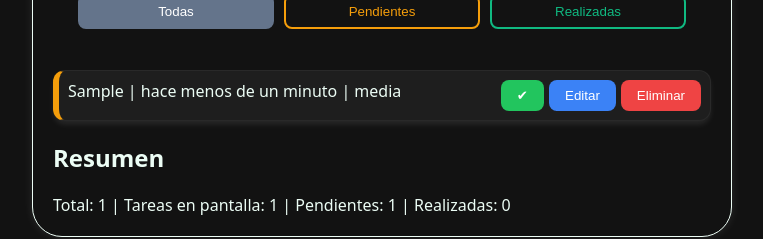
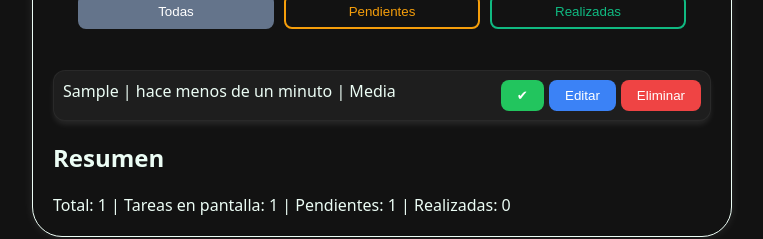
Before and after one commit to Hacid30/task-manager-REACT, a React (Vite) app: page / in a window 1280 px wide. Both pictures are taken after typing "Sample" into the empty fields and a click on the button "Agregar". Shown: the part 537-776 px from the top of the page, without its empty margins (258-1021 px from the left). Built offline with nearby package versions, Linux system fonts and the light colour scheme.

Commit message:
refactor: migrate components to TypeScript and fix types

```diff
--- a/src/App.jsx
+++ b/src/App.tsx
@@ -1,3 +1,6 @@
+import { Task } from "./types";
+import { Filters } from "./components/Browse";
+import { ModalType } from "./components/TaskModal";
 import { useState, useEffect, useRef, useMemo } from "react";
 import { useTasks } from "./hooks/useTasks";
 import TaskForm from "./components/TaskForm";
@@ -12,7 +15,7 @@ function App() {
   // -- States and Hooks --
   const { tasks, addTask, deleteTask, toggleTask, updateTask, deleteTasks, reorderTasks } = useTasks();
 
-  const [ filters, setFilters ] = useState({
+  const [ filters, setFilters ] = useState <Filters>({
     status: 'all',
     search: '',
     dateSort: '',
@@ -20,14 +23,14 @@ function App() {
   });
 
   const [ isDarkMode, setIsDarkMode ] = useState(false);
-  const [ taskToEdit, setTaskToEdit ] = useState(null);
+  const [ taskToEdit, setTaskToEdit ] = useState <Task | null>(null);
   const [ isModalOpen, setIsModalOpen ] = useState(false);
-  const [ modalType, setModalType ] = useState('');
+  const [ modalType, setModalType ] = useState<ModalType>('');
   const [isDeletingAll, setIsDeletingAll] = useState(false);
-  const formRef = useRef(null);
+  const formRef = useRef <HTMLDivElement | null > (null);
 
   // ==== Handlers and Logic ====
-  const handleAddTask = (text, priority) => {
+  const handleAddTask = (text: string, priority: Task['priority']) => {
     addTask(text, priority);
     setIsModalOpen(true);
     setModalType('success');
@@ -40,7 +43,7 @@ function App() {
     }, 400);
   };
 
-  const handleFilterChange = (key, value) => {
+  const handleFilterChange = (key: keyof typeof filters, value: string) => {
     setFilters(prev => ({
       ...prev,
       [key]: value
@@ -139,7 +142,7 @@ function App() {
         allTasksCount={tasks}
         filters={filters}
         taskActions={taskActions}
-        onOpenEdit={(task) => {
+        onOpenEdit={(task: Task) => {
           setTaskToEdit(task);
           setIsModalOpen(true);
           setModalType('editing');
--- a/src/components/Browse.tsx
+++ b/src/components/Browse.tsx
@@ -1,7 +1,9 @@
+import { ModalType } from "./TaskModal";
 import "../App.css";
 
 export interface Filters {
     status: 'all' | 'pending' | 'completed';
+    search: string;
     dateSort: "" | "recent" | "oldest";
     priority: "" | "high" | "medium" | "low";
 }
@@ -13,10 +15,10 @@ export interface TaskActions {
 interface BrowseProps {
     tasks: number;
     filters: Filters;
-    onFilterChange: (key: string, value: string) => void;
+    onFilterChange: (key: keyof Filters, value: string) => void;
     taskActions: TaskActions;
     setIsModalOpen: (isOpen: boolean) => void;
-    modalType: (type: string) => void;
+    modalType: (type: ModalType) => void;
     isDeletingAll: (isDeleting: boolean) => void;
 }
 
--- a/src/components/TaskForm.tsx
+++ b/src/components/TaskForm.tsx
@@ -1,12 +1,13 @@
+import { Task } from "../types";
 import React, { useState } from "react";
 
 interface TaskFormProps {
-    onAddTask: (inputValue: string, priority: string) => void;
+    onAddTask: (inputValue: string, priority: Task['priority']) => void;
 }
 
 function TaskForm({ onAddTask }: TaskFormProps) {
     const [ inputValue, setInputValue ] = useState('');
-    const [ priority, setPriority ] = useState('media');
+    const [ priority, setPriority ] = useState < Task['priority']>('medium');
     const [ hasError, setHasError] = useState(false);
 
     const handSubmit = (e: React.FormEvent) => {
@@ -18,7 +19,7 @@ function TaskForm({ onAddTask }: TaskFormProps) {
 
         onAddTask(inputValue, priority);
         setInputValue('');
-        setPriority('media');
+        setPriority('medium');
         setHasError(false);
     }
 
@@ -39,11 +40,11 @@ function TaskForm({ onAddTask }: TaskFormProps) {
         <label htmlFor="task-priority">Prioridad: </label>
         <select
             id="task-priority"
-            value={priority}  onChange={(e) => setPriority(e.target.value)}
+            value={priority}  onChange={(e) => setPriority(e.target.value as Task['priority'])}
         >
-            <option value="alta">Alta</option>
-            <option value="media">Media</option>
-            <option value="baja">Baja</option>
+            <option value='high'>Alta</option>
+            <option value='medium'>Media</option>
+            <option value='low'>Baja</option>
         </select>
 
         <button type="submit" className="approved">Agregar</button>
--- a/src/components/TaskList.tsx
+++ b/src/components/TaskList.tsx
@@ -1,4 +1,5 @@
 import { Task } from "../types";
+import { ModalType } from "./TaskModal";
 import React, { useState, useEffect } from "react";
 import { formatDistanceToNow } from "date-fns";
 import { es } from "date-fns/locale";
@@ -7,7 +8,7 @@ export interface TaskActions {
     delete: (id: number) => void;
     toggle: (id: number) => void;
     reorder: (draggedId: number, targetId: number) => void;
-    update: (id: number, text: string, priority: string) => void;
+    update: (id: number, text: string, priority: Task['priority']) => void;
     deleteAll: () => void;
 }
 
@@ -24,7 +25,7 @@ interface TaskListProps {
     filters: FilterStatus;
     taskActions: TaskActions;
     onOpenEdit: (task: Task) => void;
-    modalType: (type: string) => void;
+    modalType: (type: ModalType) => void;
     setIsModalOpen: (isOpen: boolean) => void;
     isDeletingAll: boolean;
 }
@@ -103,9 +104,15 @@ interface TaskItemProps {
     handleDragStart: (e: React.DragEvent, id: number) => void;
     handleDragOver:  (e: React.DragEvent) => void;
     handleDrop: (e: React.DragEvent, id: number) => void;
-    modalType: (type: string) => void;
+    modalType: (type: ModalType) => void;
     setIsModalOpen: (isOpen: boolean) => void;
     isDeletingAll: boolean;
+}
+
+const priorityLabels: Record<Task['priority'], string> = {
+    high: 'Alta',
+    medium: 'Media',
+    low: 'Baja'
 }
 
 const TaskItem = React.memo(({
@@ -162,7 +169,7 @@ const TaskItem = React.memo(({
                 style={{ cursor: 'move' }}
         >
             <span className={task.completed ? 'made' : 'none'}>
-                {`${task.text} | ${timeAgo} | ${task.priority}`}
+                {`${task.text} | ${timeAgo} | ${priorityLabels[task.priority]}`}
             </span>
 
             <div className="listButtons">
--- a/src/components/TaskModal.tsx
+++ b/src/components/TaskModal.tsx
@@ -6,8 +6,8 @@ import checkImg from '../assets/img/marca-verifica.avif'
 export type ModalType = 'success' | 'edited' | 'eliminated' | 'deleteAll' | 'editing' | '';
 
 interface TaskModalProps {
-    task: Task;
-    onUpdateTask: (id: number | string, text: string, priority: string) => void;
+    task: Task | null;
+    onUpdateTask: (id: number, text: string, priority: Task['priority']) => void;
     onClose: () => void;
     modalType: ModalType;
     sendModalType: (type: ModalType) => void;
@@ -15,17 +15,18 @@ interface TaskModalProps {
 
 function TaskModal({task, onUpdateTask, onClose, modalType, sendModalType}:TaskModalProps){
     const [editText, setEditText] = useState(task ? task.text : '');
-    const [priority, setPriority] = useState(task ? task.priority : 'media');
+    const [priority, setPriority] = useState<Task['priority']>(task ? task.priority : 'medium');
 
     useEffect(() => {
         if (task) {
             setEditText(task.text);
-            setPriority(task.priority || 'media');
+            setPriority(task.priority || 'medium');
         }
     }, [task]);
 
     const handSubmit = (e: React.FormEvent) => {
         e.preventDefault();
+        if(task === null) return;
         onUpdateTask(task.id, editText, priority);
         sendModalType('edited');
     }
@@ -55,10 +56,10 @@ function TaskModal({task, onUpdateTask, onClose, modalType, sendModalType}:TaskM
                 />
 
                 <label>Prioridad: </label>
-                <select  value={priority} onChange={(e) => setPriority(e.target.value)}>
-                    <option value="alta">Alta</option>
-                    <option value="media">Media</option>
-                    <option value="baja">Baja</option>
+                <select  value={priority} onChange={(e) => setPriority(e.target.value as Task['priority'])}>
+                    <option value="high">Alta</option>
+                    <option value="medium">Media</option>
+                    <option value="low">Baja</option>
                 </select>
 
                 <button className="guardarTarea aprobado" title="Botón para guardar tarea" type="submit" >Guardar</button>
--- a/src/hooks/useTasks.js
+++ b/src/hooks/useTasks.ts
@@ -1,8 +1,9 @@
+import { Task } from "../types";
 import { useState, useEffect } from "react";
 
 export function useTasks() {
     // -- states --
-    const [ tasks, setTasks ] = useState(() => {
+    const [ tasks, setTasks ] = useState <Task[]> (() => {
         const savedTasks = localStorage.getItem('my_tasks');
         return savedTasks ? JSON.parse(savedTasks) : [];
     });
@@ -13,10 +14,10 @@ export function useTasks() {
     },[tasks]);
 
     //Add tasks
-    const addTask = (text, priority) => {
+    const addTask = (text: string, priority: Task['priority'] ) => {
         if(text.trim() === '') return;
 
-        const newTask = {
+        const newTask: Task = {
         id : Date.now(),
         text : text,
         priority: priority,
@@ -26,7 +27,7 @@ export function useTasks() {
         setTasks([...tasks, newTask]);
     };
 
-    const deleteTask = (id) => {
+    const deleteTask = (id: number) => {
         setTasks(prevTask =>
             prevTask.map(task =>
             task.id === id ? {...task, isDeleting: true } : task
@@ -37,14 +38,14 @@ export function useTasks() {
         }, 400);
     };
 
-    const toggleTask = (id) => {
+    const toggleTask = (id: number) => {
         const updateTasks = tasks.map( (task) =>
         task.id === id ? { ...task, completed: !task.completed } : task
     );
     setTasks(updateTasks);
     };
 
-    const updateTask = (id, newText, newPriority) => {
+    const updateTask = (id: number, newText: string, newPriority: Task[ 'priority']) => {
     const updatedTasks = tasks.map((task) =>
         task.id === id ? {...task, text: newText, priority: newPriority } : task
     );
@@ -58,7 +59,7 @@ export function useTasks() {
     };
 
 
-    const reorderTasks = (draggedId, targetId) => {
+    const reorderTasks = (draggedId: number, targetId: number) => {
         const draggedIndex = tasks.findIndex(task => task.id === draggedId);
         const targetIndex = tasks.findIndex(task => task.id === targetId);
 
--- a/src/types.ts
+++ b/src/types.ts
@@ -2,7 +2,7 @@ export interface Task {
     id: number;
     text: string;
     completed: boolean;
-    priority: 'high' | 'medium' | 'low' | '';
+    priority: 'high' | 'medium' | 'low';
     date: number;
     isDeleting?: boolean;
 }
--- a/tsconfig.json
+++ b/tsconfig.json
@@ -5,7 +5,7 @@
     "lib": ["DOM", "DOM.Iterable", "ESNext"],
     "allowJs": false,
     "skipLibCheck": true,
-    "esModuleInterop": false,
+    "esModuleInterop": true,
     "allowSyntheticDefaultImports": true,
     "strict": true,
     "forceConsistentCasingInFileNames": true,
```
